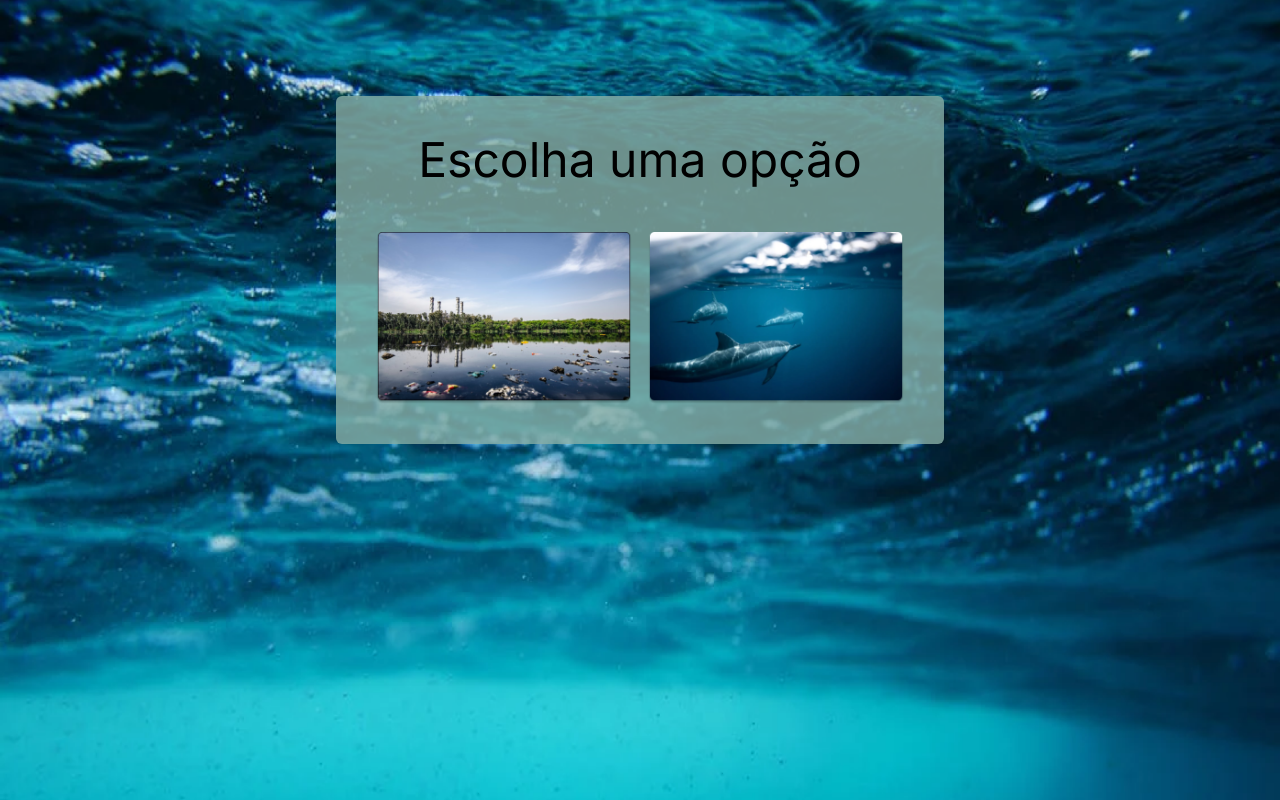
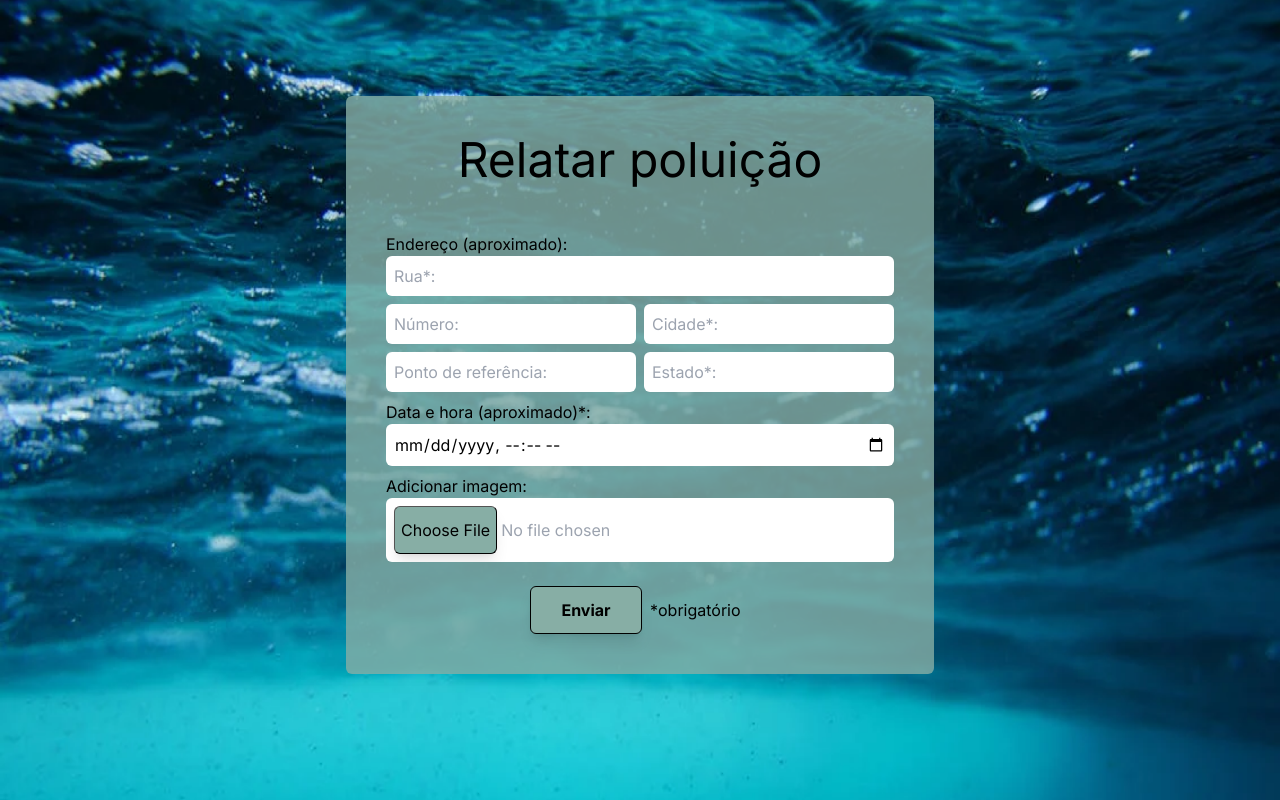
Before and after one commit to FIAPada/aquahelp, a Next.js app in the folder frontend/: page /home in a window 1280 px wide. Both pictures are taken after a click on the picture 504 px from the left and 317 px from the top of the page. Built offline with nearby package versions, Linux system fonts and the light colour scheme.

Commit message:
initial work for forms on FE done

```diff
--- a/frontend/src/app/home/page.tsx
+++ b/frontend/src/app/home/page.tsx
@@ -7,16 +7,29 @@ import { useState } from "react";
 
 export default function Home() {
   const [isHoveringPollution, setIsHoveringPollution] = useState(false);
+  const [isSnitchingOnPollution, setIsSnitchingOnPollution] = useState(false);
   const [isHoveringOceanLife, setIsHoveringOceanLife] = useState(false);
+  const [isSnitchingOnOceanLife, setIsSnitchingOnOceanLife] = useState(false);
 
   return (
     <main className="flex flex-col items-center justify-between p-24">
       <div className="flex flex-col bg-[#87AEA5] p-10 rounded-md bg-opacity-80">
+        {!isSnitchingOnOceanLife && !isSnitchingOnPollution && (
           <h1 className="text-5xl mb-12 mx-auto">
-          {!isHoveringOceanLife && !isHoveringPollution && "Escolha uma opção"}
+            {!isHoveringOceanLife &&
+              !isHoveringPollution &&
+              "Escolha uma opção"}
             {isHoveringOceanLife && "Relatar vida marinha"}
             {isHoveringPollution && "Relatar poluição"}
           </h1>
+        )}
+        {isSnitchingOnOceanLife && (
+          <h1 className="text-5xl mb-12 mx-auto">Relatar vida marinha</h1>
+        )}
+        {isSnitchingOnPollution && (
+          <h1 className="text-5xl mb-12 mx-auto">Relatar poluição</h1>
+        )}
+        {!isSnitchingOnOceanLife && !isSnitchingOnPollution && (
           <div className="flex">
             <Image
               src={Pollution}
@@ -26,6 +39,10 @@ export default function Home() {
               }`}
               onMouseEnter={() => setIsHoveringPollution(true)}
               onMouseLeave={() => setIsHoveringPollution(false)}
+              onClick={() => {
+                setIsSnitchingOnPollution(true);
+                setIsHoveringPollution(false);
+              }}
             />
             <Image
               src={OceanLife}
@@ -35,8 +52,75 @@ export default function Home() {
               }`}
               onMouseEnter={() => setIsHoveringOceanLife(true)}
               onMouseLeave={() => setIsHoveringOceanLife(false)}
+              onClick={() => {
+                setIsSnitchingOnOceanLife(true);
+                setIsHoveringOceanLife(false);
+              }}
             />
           </div>
+        )}
+        {(isSnitchingOnOceanLife || isSnitchingOnPollution) && (
+          <div className="">
+            <div className="flex flex-col">
+              Endereço (aproximado):
+              <input
+                className="rounded-md p-2 mb-2 text-black"
+                type="text"
+                placeholder="Rua*:"
+              />
+              <div>
+                <input
+                  className="rounded-md p-2 mb-2 mr-2 text-black"
+                  type="number"
+                  placeholder="Número:"
+                />
+                <input
+                  className="rounded-md p-2 mb-2 text-black"
+                  type="text"
+                  placeholder="Cidade*:"
+                />
+              </div>
+              <div>
+                <input
+                  className="rounded-md p-2 mb-2 mr-2 text-black"
+                  type="text"
+                  placeholder="Ponto de referência:"
+                />
+                <input
+                  className="rounded-md p-2 mb-2 text-black"
+                  type="text"
+                  placeholder="Estado*:"
+                />
+              </div>
+              Data e hora (aproximado)*:
+              <input
+                className="rounded-md p-2 mb-2 text-black"
+                type="datetime-local"
+              />
+              Adicionar imagem:
+              <input
+                className="rounded-md p-2 mb-2 bg-white text-gray-400 file:bg-[#87AEA5] file:text-black file:border-black file:border file:rounded-md file:shadow-lg file:h-12"
+                type="file"
+              />
+            </div>
+            <div className="flex mt-4 items-center">
+              <button
+                className="ml-36 w-28 h-12 border border-black rounded-md text-black font-bold shadow-lg bg-[#87AEA5]"
+                onClick={() => {
+                  if (isSnitchingOnOceanLife) {
+                    setIsSnitchingOnOceanLife(false);
+                  }
+                  if (isSnitchingOnPollution) {
+                    setIsSnitchingOnPollution(false);
+                  }
+                }}
+              >
+                Enviar
+              </button>{" "}
+              <p className="ml-2">*obrigatório</p>
+            </div>
+          </div>
+        )}
       </div>
     </main>
   );
--- a/frontend/src/app/page.tsx
+++ b/frontend/src/app/page.tsx
@@ -13,13 +13,13 @@ export default function Home() {
       </h1>
       <div className="flex flex-col bg-[#87AEA5] p-2 rounded-md bg-opacity-80">
         Email:
-        <input type="text" className="rounded-md h-8" />
+        <input type="text" className="rounded-md h-8 text-black" />
         Senha:
-        <input type="text" className="rounded-md h-8" />
+        <input type="text" className="rounded-md h-8 text-black" />
         {isRegistering && (
           <>
             Nome:
-            <input type="text" className="rounded-md h-8" />
+            <input type="text" className="rounded-md h-8 text-black" />
           </>
         )}
         <div className="mt-8">
```
Lines whose indentation alone changed are shown as unchanged.
